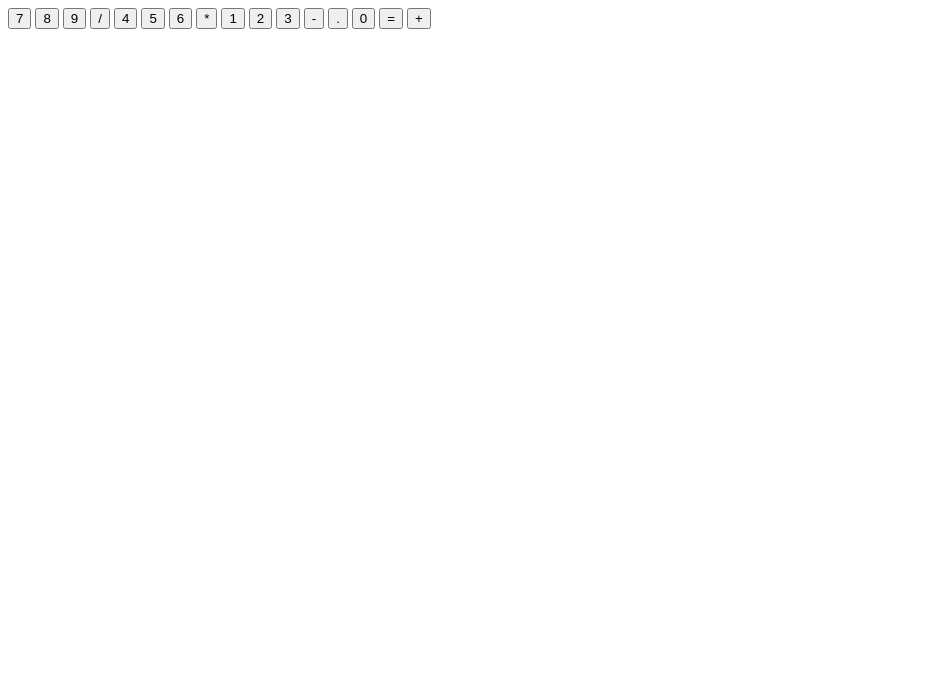
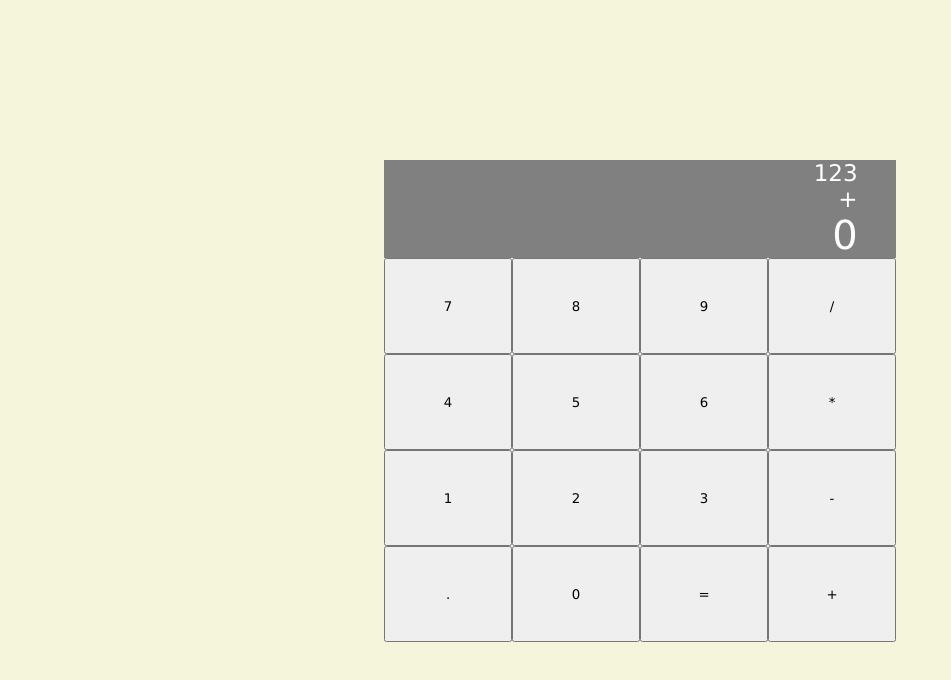
Before and after one commit to dominikstas/calculator, a plain HTML site: page index.html in a window 1280 px wide. Shown: the whole page, without its empty margins (0-951 px from the left). Drawn offline with Linux system fonts and the light colour scheme.

Commit message:
create graphic interface

```diff
--- a/index.html
+++ b/index.html
@@ -8,6 +8,13 @@
 </head>
 <body>
     <div class="container">
+        <div class="display">
+            <div class="fNumber">123<p></p>
+            <span class="sign">+</span>
+            </div>
+            <p class="sNumber">0</p>
+        </div>
+
         <div class="calculator">
         <button class="btn">7</button>
         <button class="btn">8</button>
--- a/style.css
+++ b/style.css
@@ -0,0 +1,48 @@
+* {
+    font-family: Verdana, Geneva, Tahoma, sans-serif;
+    padding: 0;
+    margin: 0;
+    box-sizing: border-box;
+}
+
+body {
+    min-height: 100vh;
+    background-color: beige;
+    display: flex;
+    justify-content: center;
+    align-items: center;
+}
+
+.container {
+    height: 60vh;
+    width: 40vw;
+}
+
+.display {
+    width: 100%;
+    min-height: 20%;
+    max-height: min-content;
+    background-color: gray;
+    color: white;
+    word-break: break-all;
+    text-align: right;
+    display: flex;
+    flex-direction: column;
+    justify-content: space-between;
+    padding-right: 3vw;
+}
+
+.sNumber {
+    font-size: 40px;
+}
+
+.fNumber {
+    font-size: 23px;
+}
+
+.calculator {
+    height: 80%;
+    display: grid;
+    grid-template-columns: repeat(4, 1fr);
+    grid-template-rows: repeat(4, fr);
+}
```
